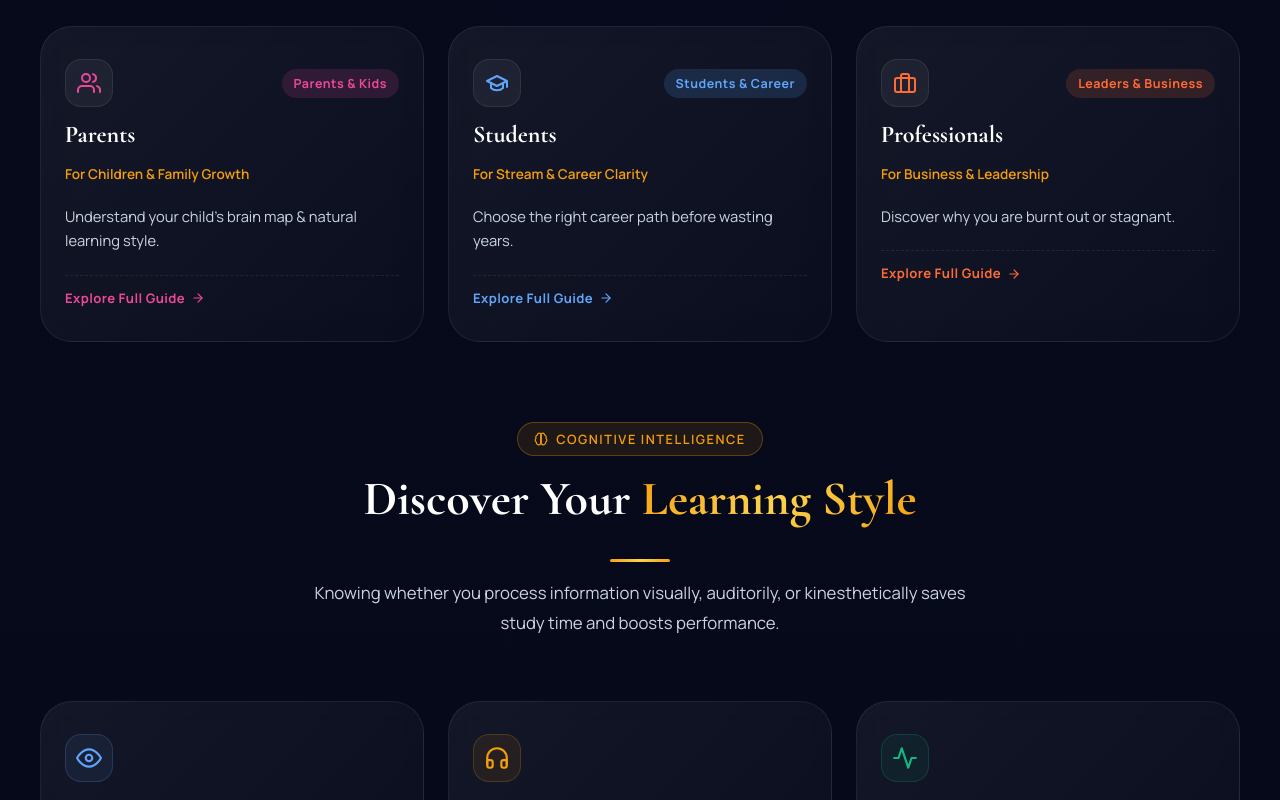
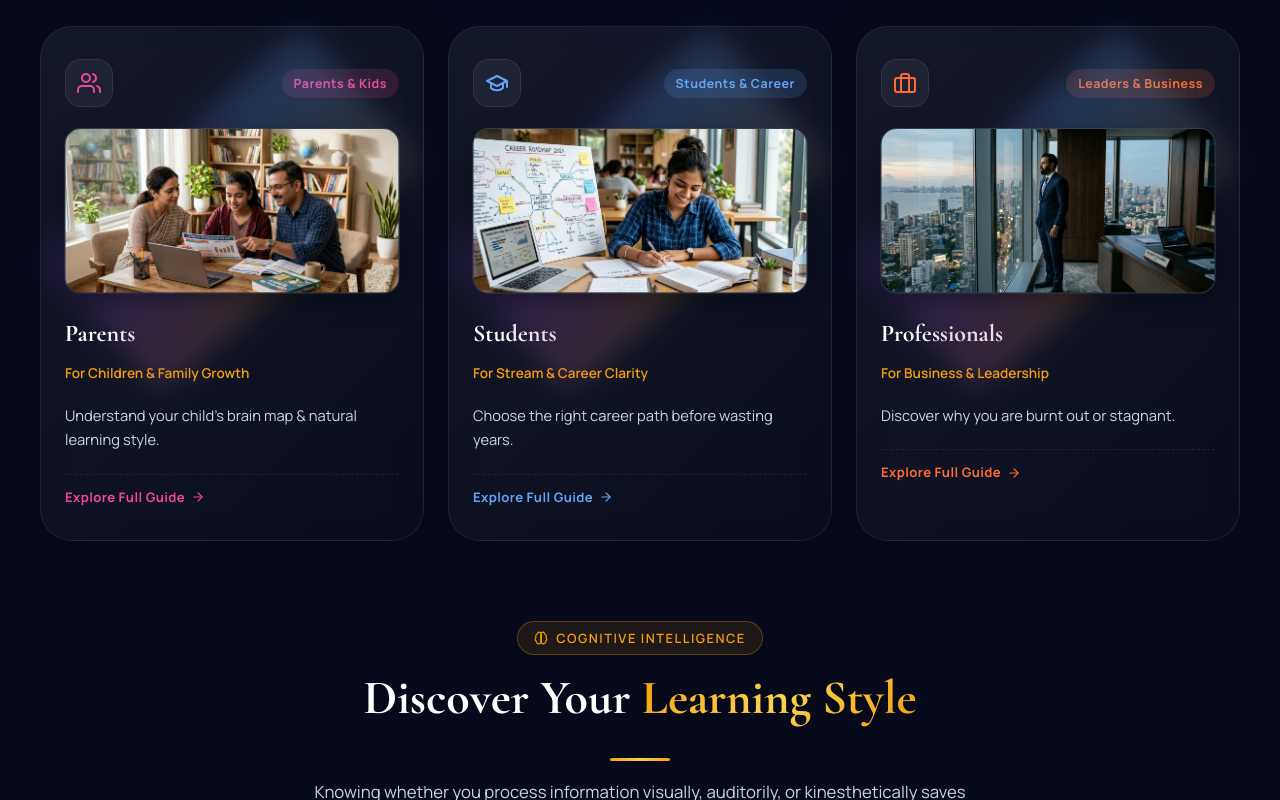
Before and after one commit to fuertenitesh-sys/ManasMatrix_Latest, a React (Vite) app: page /how-it-works in a window 1280 px wide. Shown: the part 2780-3580 px from the top of the page. Built offline with nearby package versions, Linux system fonts and the light colour scheme.

Commit message:
add continuous subtle animation to target audience card images on How It Works page

```diff
--- a/src/components/HowItWorks/HowItWorks.css
+++ b/src/components/HowItWorks/HowItWorks.css
@@ -221,6 +221,90 @@
   line-height: 1.65;
   margin-top: 4px;
 }
+
+/* Continuous Subtle Animation for Target Audience Card Images (Parents, Students, Professionals) */
+.target-audience__card-media {
+  position: relative;
+  width: 100%;
+  margin: 8px 0 12px;
+}
+
+.target-audience__card-media::before {
+  content: '';
+  position: absolute;
+  inset: -6px;
+  border-radius: 18px;
+  background: conic-gradient(
+    from 0deg,
+    rgba(245, 158, 11, 0.4),
+    rgba(124, 58, 237, 0.4),
+    rgba(96, 165, 250, 0.4),
+    rgba(245, 158, 11, 0.4)
+  );
+  filter: blur(14px);
+  opacity: 0.55;
+  z-index: 0;
+  animation: cardContinuousGlow 18s linear infinite;
+  will-change: transform;
+}
+
+@keyframes cardContinuousGlow {
+  from {
+    transform: rotate(0deg);
+  }
+  to {
+    transform: rotate(360deg);
+  }
+}
+
+.target-audience__img-frame {
+  position: relative;
+  z-index: 1;
+  width: 100%;
+  height: 165px;
+  border-radius: var(--radius-md, 14px);
+  overflow: hidden;
+  border: 1px solid rgba(255, 255, 255, 0.12);
+  background: #1e293b;
+  box-shadow: 0 8px 24px rgba(0, 0, 0, 0.35);
+  animation: cardGentleFloat 6s ease-in-out infinite alternate;
+  will-change: transform;
+}
+
+@keyframes cardGentleFloat {
+  0% {
+    transform: translateY(0px) scale(1);
+  }
+  50% {
+    transform: translateY(-4px) scale(1.015);
+  }
+  100% {
+    transform: translateY(0px) scale(1);
+  }
+}
+
+.target-audience__img {
+  width: 100%;
+  height: 100%;
+  object-fit: cover;
+  display: block;
+  transition: transform 0.5s ease;
+  animation: cardImageSubtlePulse 8s ease-in-out infinite alternate;
+  will-change: transform;
+}
+
+@keyframes cardImageSubtlePulse {
+  0% {
+    transform: scale(1);
+  }
+  50% {
+    transform: scale(1.025);
+  }
+  100% {
+    transform: scale(1);
+  }
+}
+
 
 /* 4. Learning Styles Grid */
 .learning-styles__grid {
--- a/src/components/HowItWorks/HowItWorks.jsx
+++ b/src/components/HowItWorks/HowItWorks.jsx
@@ -109,6 +109,7 @@ const targetAudience = [
     badgeTextColor: '#EC4899',
     icon: <UsersIcon size={24} color="#EC4899" />,
     anim: 'fade-left delay-100',
+    cardImage: '/parents_hero.jpg',
     fullPageData: {
       categoryBadge: 'Parents & Family Growth',
       heroTitle: "Understand Your Child's Unique Brain Map & Learning Potential",
@@ -184,6 +185,7 @@ const targetAudience = [
     badgeTextColor: '#60A5FA',
     icon: <GraduationCapIcon size={24} color="#60A5FA" />,
     anim: 'fade-up delay-200',
+    cardImage: '/students_hero.jpg',
     fullPageData: {
       categoryBadge: 'Students & Career Clarity',
       heroTitle: "Choose the Right Career & Stream Before Wasting Years",
@@ -259,6 +261,7 @@ const targetAudience = [
     badgeTextColor: '#FF6B35',
     icon: <BriefcaseIcon size={24} color="#FF6B35" />,
     anim: 'fade-right delay-300',
+    cardImage: '/professionals_hero.jpg',
     fullPageData: {
       categoryBadge: 'Leaders & Business Growth',
       heroTitle: "Discover Your 'Zone of Genius' & Eliminate Corporate Burnout",
@@ -386,6 +389,10 @@ const HowItWorks = ({ showTargetAudience }) => {
   // Preload all 6 images on component mount to avoid any load flash
   useEffect(() => {
     targetAudience.forEach((item) => {
+      if (item.cardImage) {
+        const img = new Image();
+        img.src = item.cardImage;
+      }
       if (item.fullPageData?.heroImage) {
         const img1 = new Image();
         img1.src = item.fullPageData.heroImage;
@@ -573,6 +580,19 @@ const HowItWorks = ({ showTargetAudience }) => {
                         <span>{item.badge}</span>
                       </div>
                     </div>
+
+                    {/* Continuous Motion Card Image Frame */}
+                    <div className="target-audience__card-media">
+                      <div className="target-audience__img-frame">
+                        <img
+                          src={item.cardImage}
+                          alt={item.title}
+                          className="target-audience__img"
+                          loading="eager"
+                        />
+                      </div>
+                    </div>
+
                     <h3 className="target-audience__title">{item.title}</h3>
                     <div className="target-audience__subtitle">{item.subtitle}</div>
                     <p className="target-audience__desc">{item.desc}</p>
```
